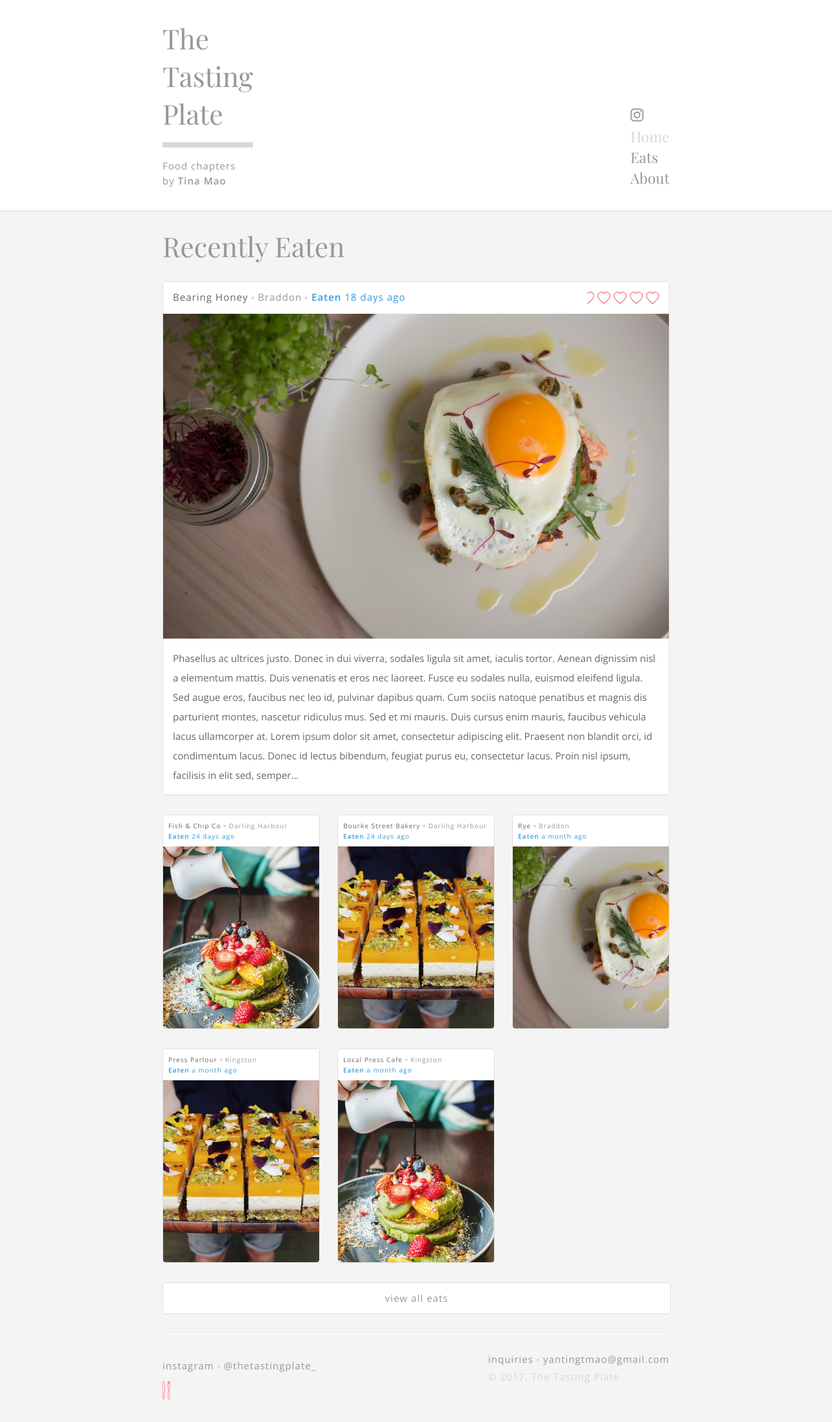
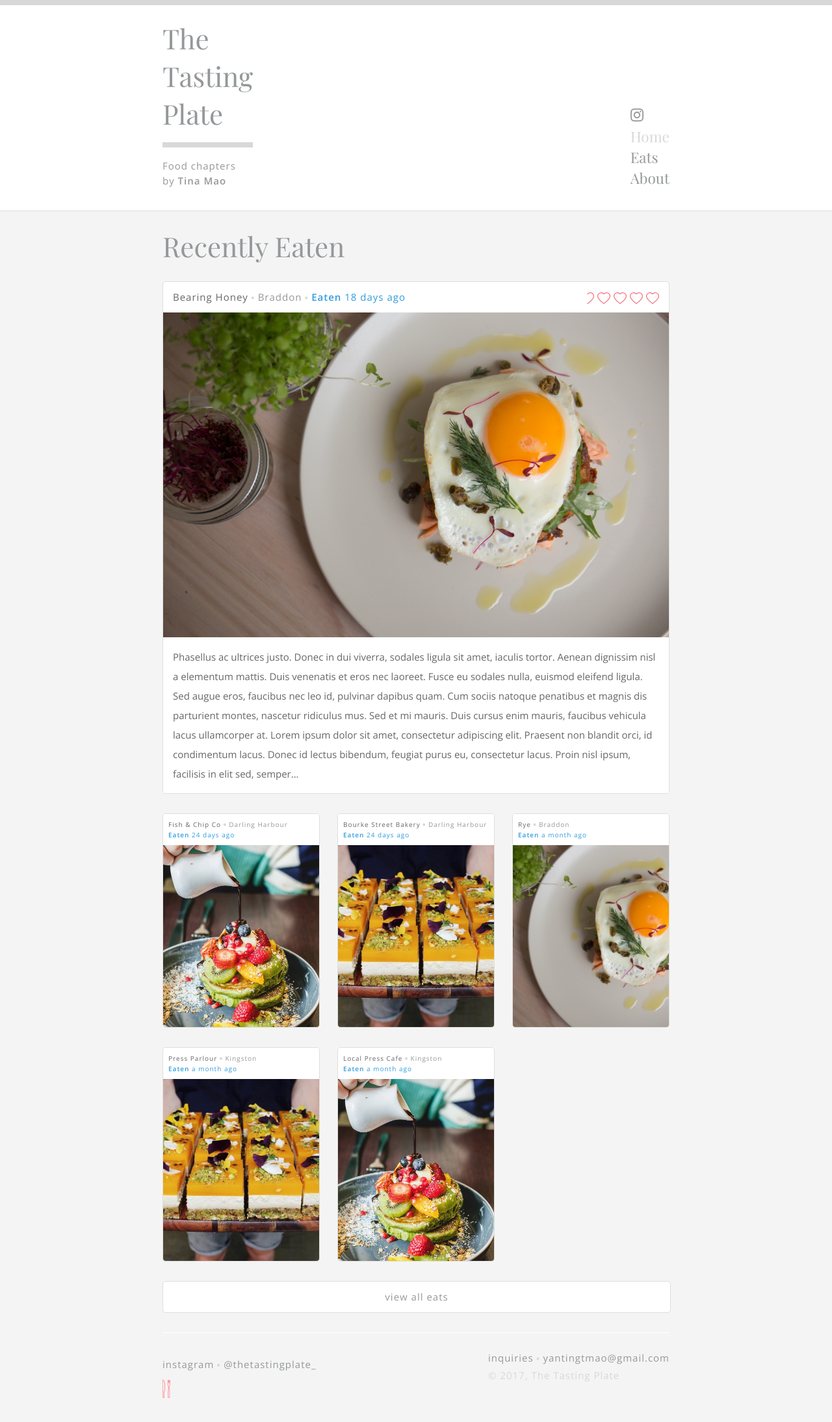
Before and after one commit to ryanpwaldon/the-tasting-plate, a Jekyll site: the page built from index.html, in a window 1280 px wide. Shown: the whole page at 65% size. Built offline with Jekyll 4.4.1, drawn with Linux system fonts in a browser that asks for light colours; nearby versions of some CDN libraries.

Commit message:
major responsive update

```diff
--- a/_includes/article-feature.html
+++ b/_includes/article-feature.html
@@ -7,11 +7,11 @@
 					<span class="feature-title">{{ post.title }}</span>
 					<span class="feature-suburb"><i class="fa fa-circle" aria-hidden="true"></i> {{ post.suburb }}</span>
 					<span class="feature-eaten"><i class="fa fa-circle" aria-hidden="true"></i> <strong>Eaten</strong> <span class="date">{{ post.date }}</span></span>
+					<span class="rating"></span>
+					<script>
+						var rating = {{ post.rating }};
+					</script>
 				</h3>
-				<div class="rating"></div>
-				<script>
-					var rating = {{ post.rating }};
-				</script>
 			</div>
 			<div class="feature-image" style="background-image: url('{{ site.baseurl }}/assets/img/posts/{{ post.main-image }}');">
 			</div>
--- a/_layouts/default.html
+++ b/_layouts/default.html
@@ -10,6 +10,7 @@
 </head>
 <body>
 
+	<hr class="header-rule">
 	{% include header.html %}
 	<section class="body">
 		<div class="body-content">{{ content }}</div>
--- a/_sass/_main.sass
+++ b/_sass/_main.sass
@@ -83,6 +83,16 @@
 
 body
 	background-color: $grey-light-light
+
+	.header-rule
+		position: fixed
+		border: none
+		border-bottom: #D8D8D8 8px solid
+		margin: 0px
+		z-index: 100000
+		box-sizing: border-box
+		top: 0
+		width: 100%
 
 // nav (for header and footer)
 /*==========================================================================================================================================*/
@@ -210,7 +220,10 @@
 			+opens-normal
 			letter-spacing: 1px
 			float: left
-			padding: 15px
+			padding: 13px 15px
+			line-height: 20px
+			width: 100%
+			box-sizing: border-box
 
 			.feature-title
 				color: $black
@@ -226,14 +239,13 @@
 				font-size: 4px
 				vertical-align: middle
 
-		.rating
-			float: right
-			padding: 15px 15px 15px 10px
+			.rating
+				float: right
 
-			.heart
-				vertical-align: middle
-				width: 20px
-				margin-left: 5px
+				.heart
+					vertical-align: middle
+					width: 20px
+					margin-left: 5px
 
 	.feature-image
 		height: 500px
--- a/_sass/_responsive.sass
+++ b/_sass/_responsive.sass
@@ -29,10 +29,14 @@
 
 					.feature-header
 
-						.rating
-							position: absolute
-							margin-top: 47px
-							transform: scaleX(-1)
+						h3
+
+							.rating
+								position: absolute
+								left: 0
+								padding-right: 25px
+								margin-top: 47px
+								transform: scaleX(-1)
 
 	.footer
 
@@ -89,10 +93,14 @@
 
 					.feature-header
 
-						.rating
-							position: absolute
-							margin-top: 47px
-							transform: scaleX(-1)
+						h3
+
+							.rating
+								position: absolute
+								left: 0
+								padding-right: 25px
+								margin-top: 47px
+								transform: scaleX(-1)
 
 					.feature-image
 						height: 300px
```
